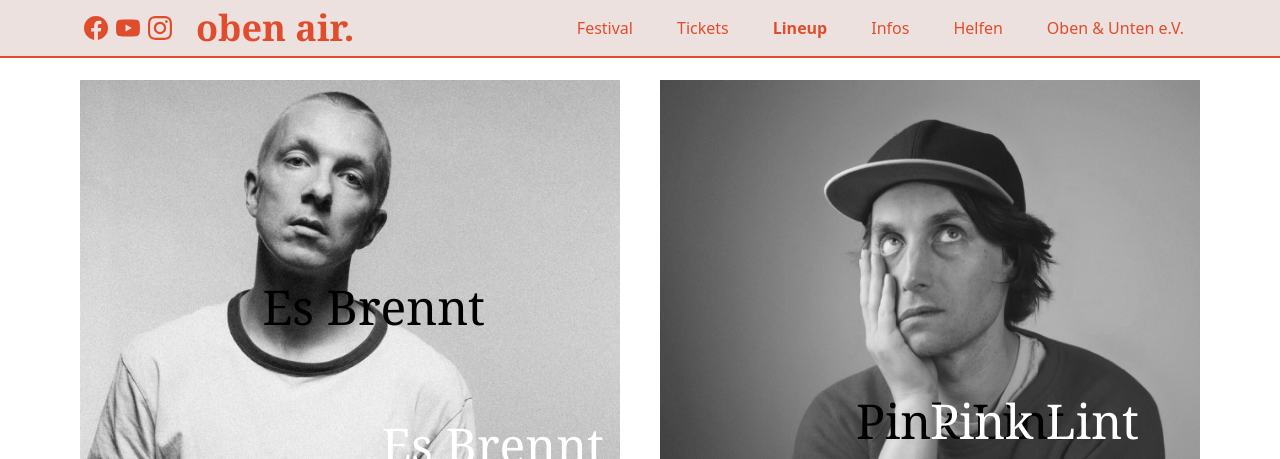
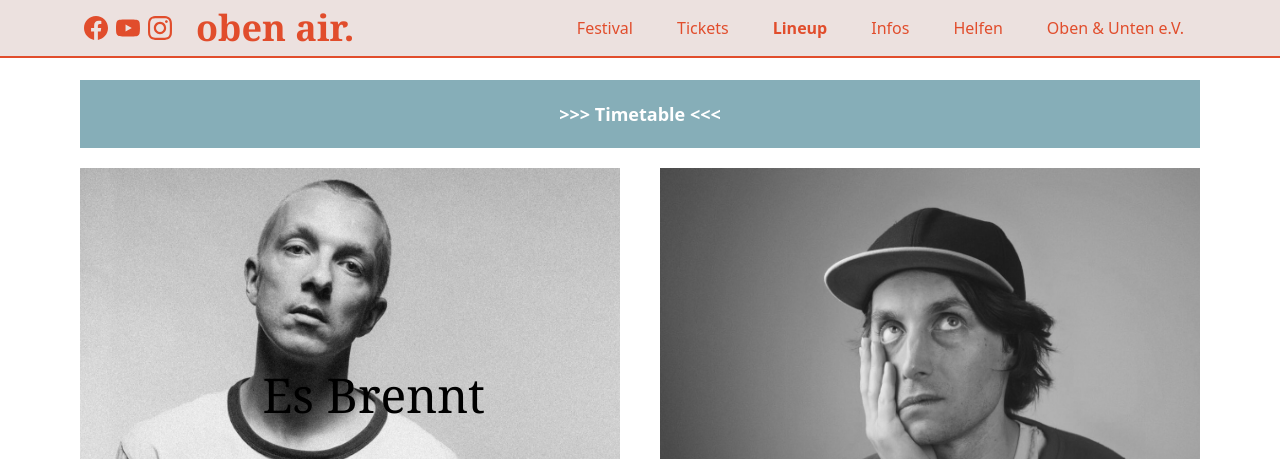
Before and after one commit to oben-unten/obenair-web, a Gatsby site: page /artists in a window 1280 px wide. Shown: the top 459 px of the page. Built offline with nearby package versions, Linux system fonts and the light colour scheme; Gatsby itself is replaced by a stand-in of ours.

Commit message:
Add 2023 timetable

```diff
--- a/src/templates/ArtistsTemplate.jsx
+++ b/src/templates/ArtistsTemplate.jsx
@@ -1,6 +1,6 @@
 import React from "react";
 import ArtistTeaser from "../components/ArtistTeaser";
-import timetable from "../../static/timetable.pdf";
+import timetable from "../../static/timetable.jpg";
 
 const ArtistsTemplate = ({ artists }) => {
 
@@ -12,7 +12,7 @@ const ArtistsTemplate = ({ artists }) => {
 
     return <div className="mt-16 md:mt-20 ">
 
-        { false && <div className="md:mx-20 p-5 text-center bg-dark font-bold text-on-dark text-lg">
+        { <div className="md:mx-20 p-5 text-center bg-dark font-bold text-on-dark text-lg">
             <a href={ timetable } target="_blank" rel="noreferrer">&gt;&gt;&gt; Timetable &lt;&lt;&lt;</a>
         </div> }
         <div className="flex flex-col mt-5 pb-5">
```
Also changed, not shown: 1 other file.
